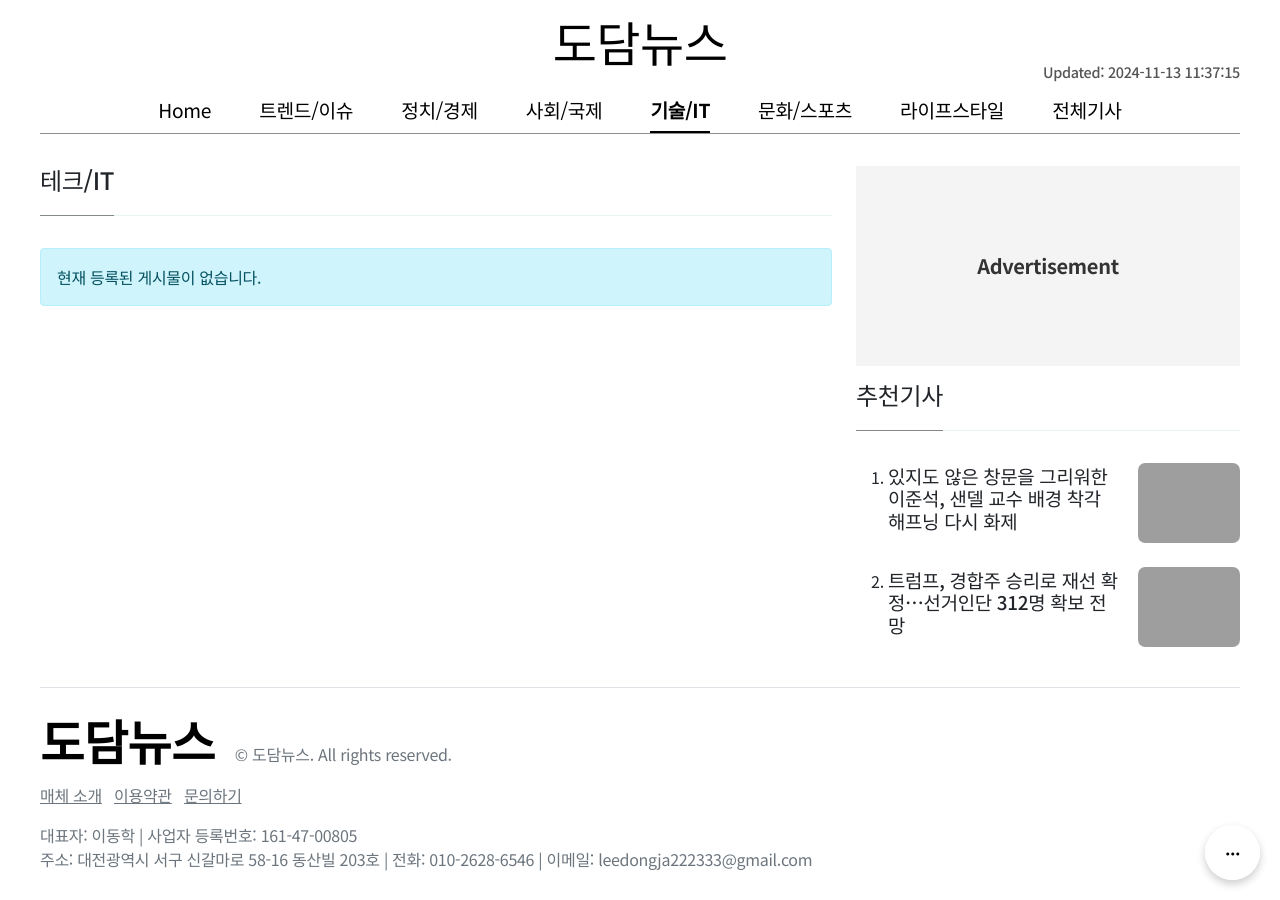
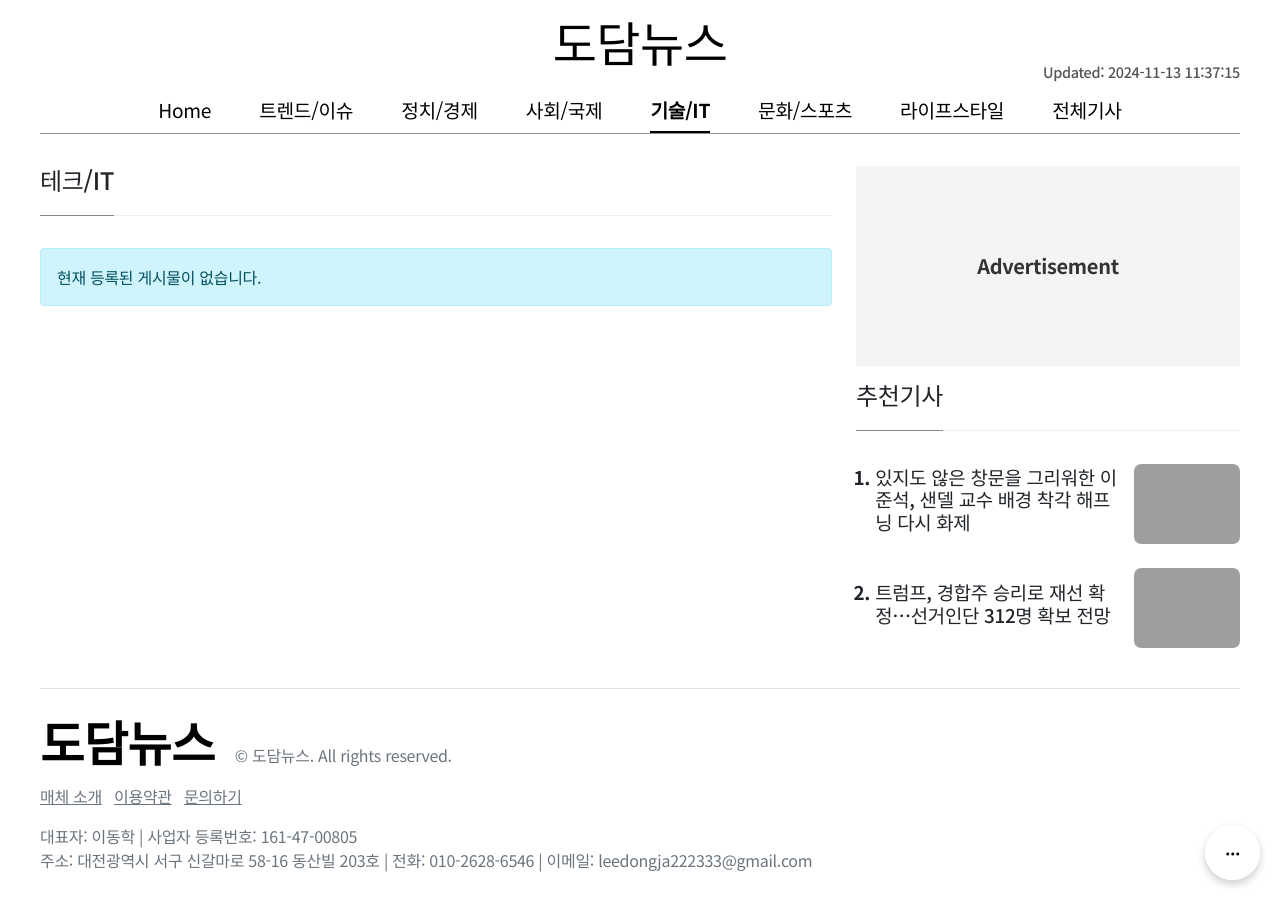
Before and after one commit to DongHakLee/donghaklee.github.io, a Jekyll site: the page built from _pages/tech-it.md, in a window 1280 px wide. Built offline with Jekyll 4.4.1, drawn with Linux system fonts in a browser that asks for light colours; nearby versions of some CDN libraries; the list of posts is cut into pages by our own code; grey boxes are pictures that could not be loaded.

```diff
--- a/assets/css/main.css
+++ b/assets/css/main.css
@@ -487,24 +487,23 @@
   transition: transform 0.3s ease; /* 확대 효과 */
 }
 
-/*
-.list-featured {
-  padding-left: 0.2rem;
-  list-style-type: none;
-  counter-reset: list-counter;
+@supports (list-style-type: disc) {
+  .list-featured li::marker {
+    font-size: 1.18rem;
+    font-weight: 600;
+    line-height: 1.5;
+  }
 }
 
+.list-featured {
+  padding-left: 1.2rem;
+  /* list-style-type: none; */
+  /* counter-reset: list-counter; */
+  }
+
+/*
 .list-featured li {
   counter-increment: list-counter;
-}
-
-@supports (list-style-type: disc) {
-  .list-featured li::marker {
-    content: counter(list-counter) " ";
-    font-family: 'Noto Sans KR', sans-serif;
-    font-size: 1.3em;
-    font-weight: bold;
-  }
 }
 
 .list-featured li {
```
